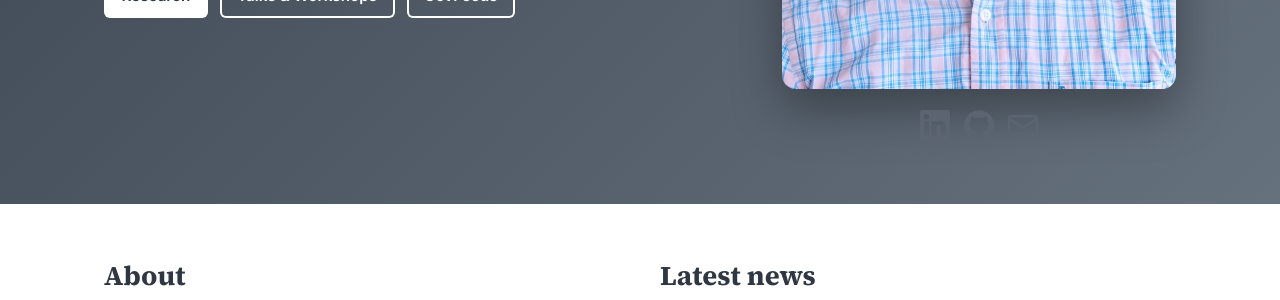
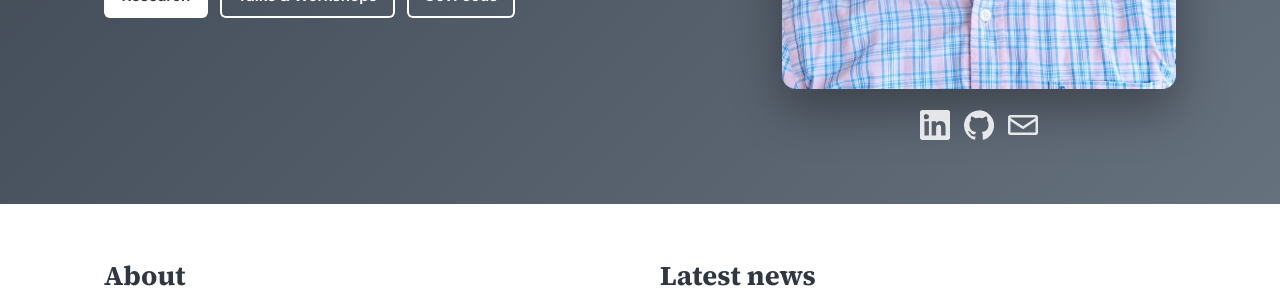
Before and after one commit to bdesmarais/brucedesmarais-site, a Jekyll site: the page built from index.html, in a window 1280 px wide. Shown: the part 540-840 px from the top of the page. Built offline with Jekyll 4.4.1, drawn with Linux system fonts in a browser that asks for light colours.

Commit message:
Icons readable on the dark hero; cache-bust site.css
Co-Authored-By: Claude Opus 5.5 <noreply@anthropic.com>

```diff
--- a/_includes/head.html
+++ b/_includes/head.html
@@ -5,7 +5,7 @@
 <link rel="preconnect" href="https://fonts.googleapis.com">
 <link rel="preconnect" href="https://fonts.gstatic.com" crossorigin>
 <link href="https://fonts.googleapis.com/css2?family=Inter:wght@400;500;600;700&family=Source+Serif+4:opsz,wght@8..60,400;8..60,600;8..60,700&display=swap" rel="stylesheet">
-<link rel="stylesheet" href="{{ '/assets/css/site.css' | relative_url }}">
+<link rel="stylesheet" href="{{ '/assets/css/site.css' | relative_url }}?v={{ site.time | date: '%s' }}">
 <link rel="icon" href="{{ '/assets/img/favicon.ico' | relative_url }}">
 {% if page.layout == 'publication' %}{% include scholar_meta.html %}{% endif %}
 <script type="application/ld+json">
--- a/assets/css/site.css
+++ b/assets/css/site.css
@@ -145,7 +145,7 @@ figcaption { font-size: .85rem; color: var(--muted); margin-top: .4em; }
 .funder ul { padding-left: 1.1em; margin: .4em 0 0; font-size: .9rem; }
 
 .socials { display: flex; justify-content: center; gap: 14px; margin-top: 12px; }
-.socials a { color: #5b6470; line-height: 0; }
-.socials a:hover { color: var(--blue); }
+.socials a { color: rgba(255,255,255,.85); line-height: 0; }
+.socials a:hover { color: #fff; }
 .socials svg { width: 30px; height: 30px; fill: currentColor; }
 .site-footer .credit { font-size: .85em; opacity: .8; }
```
